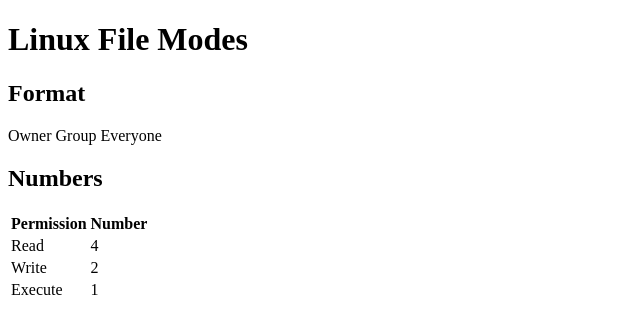
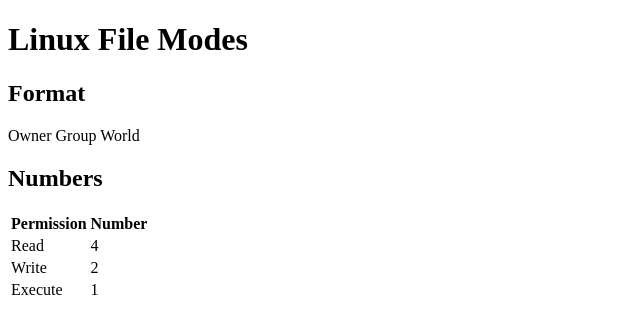
Before and after one commit to catvec/funkyboy.zone, a plain HTML site: page salt/file-modes-website/html/index.html in a window 1280 px wide. Shown: the full height of the page, 0-640 px from the left. Drawn offline with Linux system fonts and the light colour scheme.

Commit message:
salt: file-modes-website: updated wording in format

```diff
--- a/salt/file-modes-website/html/index.html
+++ b/salt/file-modes-website/html/index.html
@@ -9,7 +9,7 @@
 		<h1>Linux File Modes</h1>
 
 		<h2>Format</h2>
-		Owner Group Everyone
+		Owner Group World
 
 		<h2>Numbers</h2>
 		<table>
```
